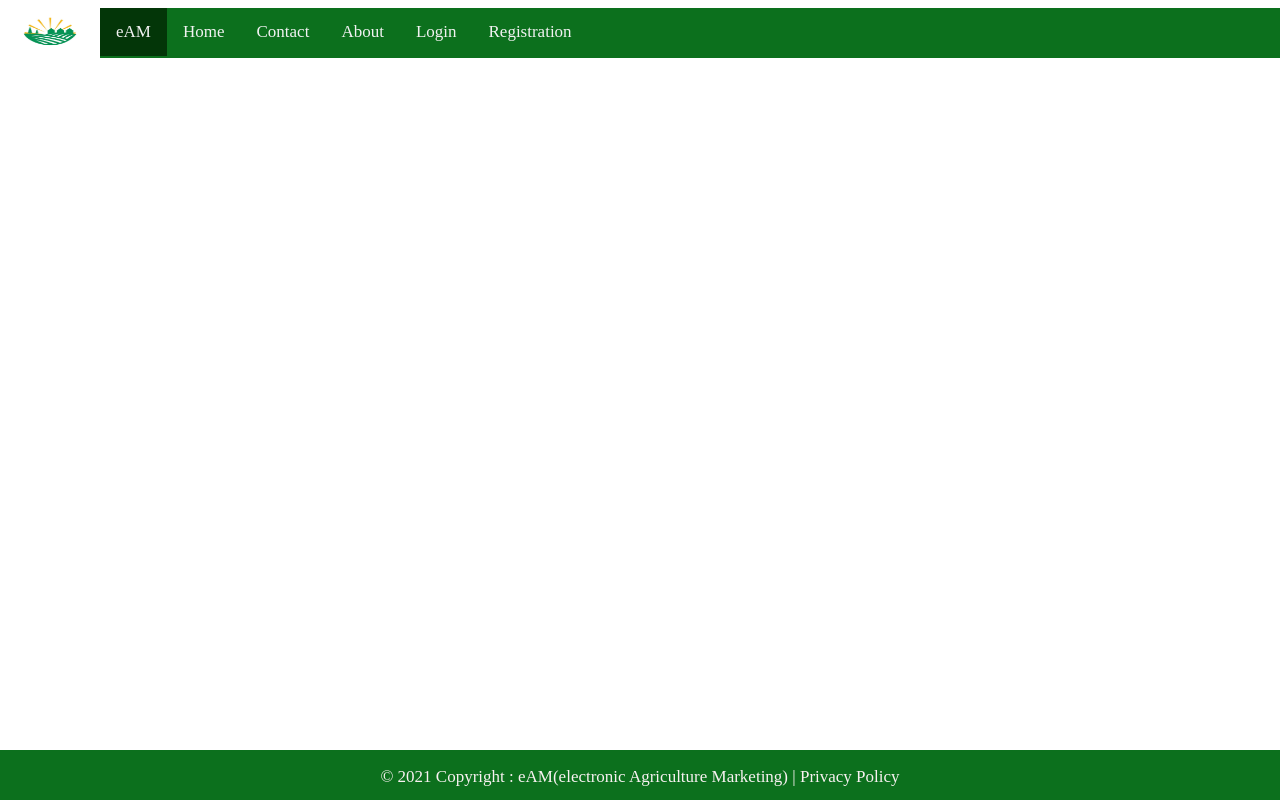
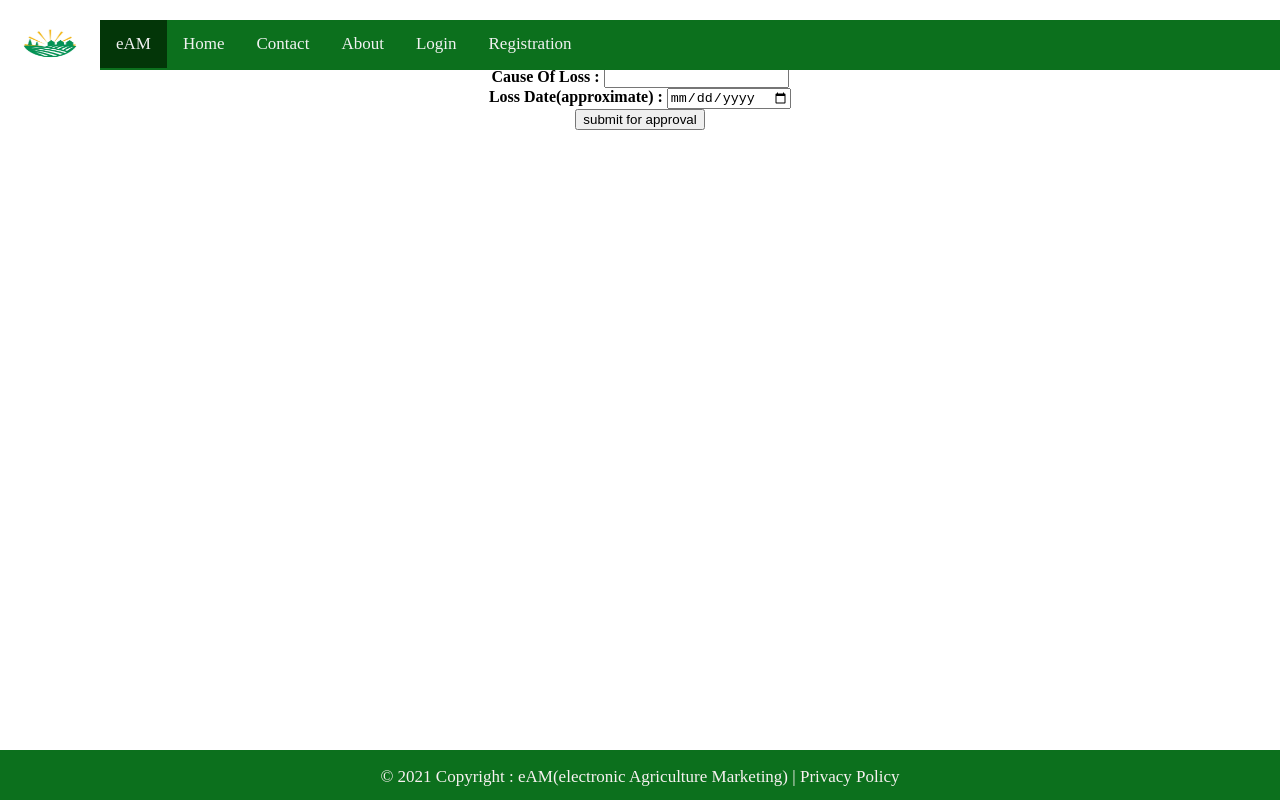
Before and after one commit to yash756/ProjectGladiator-frontend, an Angular app: page /app-claim in a window 1280 px wide. Before the commit this address led to /. Built offline with nearby package versions, Linux system fonts and the light colour scheme.

Commit message:
changes to claim module

```diff
--- a/src/app/app-routing.module.ts
+++ b/src/app/app-routing.module.ts
@@ -9,7 +9,8 @@ import { HomeComponent } from './home/home.component';
 import { LoginComponent } from './login/login.component';
 import { RegistrationComponent } from './registration/registration.component';
 import { SellRequestComponent } from './sell-request/sell-request.component';
-import { InsuranceComponent } from './insurance/insurance.component'
+import { InsuranceComponent } from './insurance/insurance.component';
+import { ClaimComponent } from './claim/claim.component'
 
 const routes: Routes = [
   {path:'',component: HomeComponent},
@@ -21,7 +22,8 @@ const routes: Routes = [
   {path:'app-bidder-welcome', component: BidderWelcomeComponent},
   {path:'app-sell-request', component: SellRequestComponent},
   {path:'app-registration', component: RegistrationComponent},
-  {path:'app-insurance', component: InsuranceComponent}
+  {path:'app-insurance', component: InsuranceComponent},
+  {path:'app-claim', component: ClaimComponent}
 ];
 
 @NgModule({
--- a/src/app/claim.service.ts
+++ b/src/app/claim.service.ts
@@ -1,9 +1,17 @@
+import { HttpClient } from '@angular/common/http';
 import { Injectable } from '@angular/core';
+import { Observable } from 'rxjs';
+import { Claim } from './claim/claim.component';
 
 @Injectable({
   providedIn: 'root'
 })
 export class ClaimService {
 
-  constructor() { }
+  constructor(private http: HttpClient) { }
+
+  claimInsurance(claim: Claim) : Observable<any> {
+    let url = "http://localhost:8182/claim-insurance";
+    return this.http.post(url, claim);
+  }
 }
--- a/src/app/claim/claim.component.html
+++ b/src/app/claim/claim.component.html
@@ -7,9 +7,27 @@
         <form #form1="ngForm">
             <div align="center"  class="container1">
                 <div class="input1">
-                    <label><b></b></label>
+                    <label><b>Cause Of Loss : </b></label>
+                    <input class="t1" name="cause" type="text" required [(ngModel)]="claim.cause" #cause="ngModel"><br/>
+                    <div *ngIf="form1.submitted && cause.invalid">
+                        <div class="error" *ngIf="cause.errors.required">
+                            Proper cause required for claiming
+                        </div>
+                    </div>
+
+                    <label><b>Loss Date(approximate) : </b></label>
+                    <input class="t1" name="lossDate" type="date" required [(ngModel)]="claim.lossDate" #lossDate="ngModel"><br/>
+                    <div *ngIf="form1.submitted && lossDate.invalid">
+                        Proper date is required
+                    </div>
+                </div>
+
+                <div class="button1">
+                    <button type="submit" class="request" (click)="claiming(form1)">submit for approval</button>
                 </div>
             </div>
         </form>
     </div>
 </div>
+
+<!-- only take cause and date of loss from user, get farmerid from session-->
--- a/src/app/claim/claim.component.ts
+++ b/src/app/claim/claim.component.ts
@@ -1,4 +1,6 @@
 import { Component, OnInit } from '@angular/core';
+import { NgForm } from '@angular/forms';
+import { ClaimService } from '../claim.service';
 
 @Component({
   selector: 'app-claim',
@@ -12,17 +14,27 @@ export class ClaimComponent implements OnInit {
   ngOnInit(): void {
   }
 
+  claim: Claim = new Claim();
+  message: string;
+
+  claiming(form1:NgForm) {
+    this.service.claimInsurance(this.claim).subscribe(data => {
+      alert(JSON.stringify(data, null, 2));
+      this.claim.farmer.id = parseInt(sessionStorage.getItem("farmerId"));
+    })
+  }
+
+
 }
 
 export class Claim {
   lossDate: Date;
   cause: string;
-  insurance: Insurance = new Insurance();
+  farmer: Farmer = new Farmer();
 
 }
 
-export class Insurance {
-  policyNo: number
+export class Farmer {
+  id: number;
 }
-
 //store policyno in session storge in apply-for-insurance method.
--- a/src/app/farmer-welcome/farmer-welcome.component.html
+++ b/src/app/farmer-welcome/farmer-welcome.component.html
@@ -19,6 +19,9 @@
             <p>
                 <a style="color:#26269c;font-size:25px;" [routerLink]="'/app-insurance'">Apply for Insurance</a>
             </p><br>
+            <p>
+                <a style="color:#26269c;font-size:25px;" [routerLink]="'/app-claim'">Claim Insurance</a>
+            </p><br>
         </div>
 
 </div>
--- a/src/app/insurance/insurance.component.css
+++ b/src/app/insurance/insurance.component.css
@@ -0,0 +1,8 @@
+table, td, th {
+    border: 1px solid black;
+  }
+
+  table {
+    width: 100%;
+    border-collapse: collapse;
+  }
```
